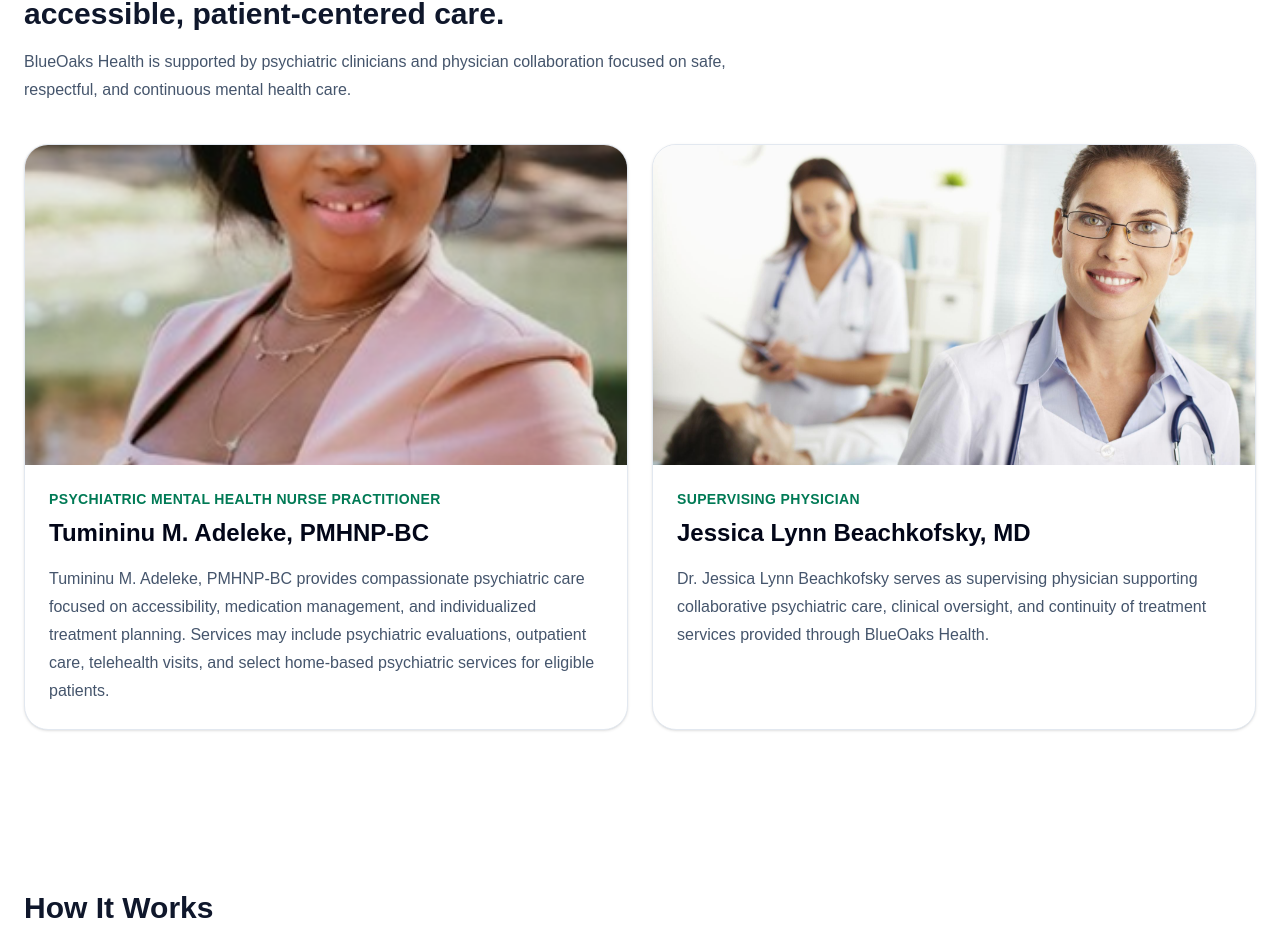
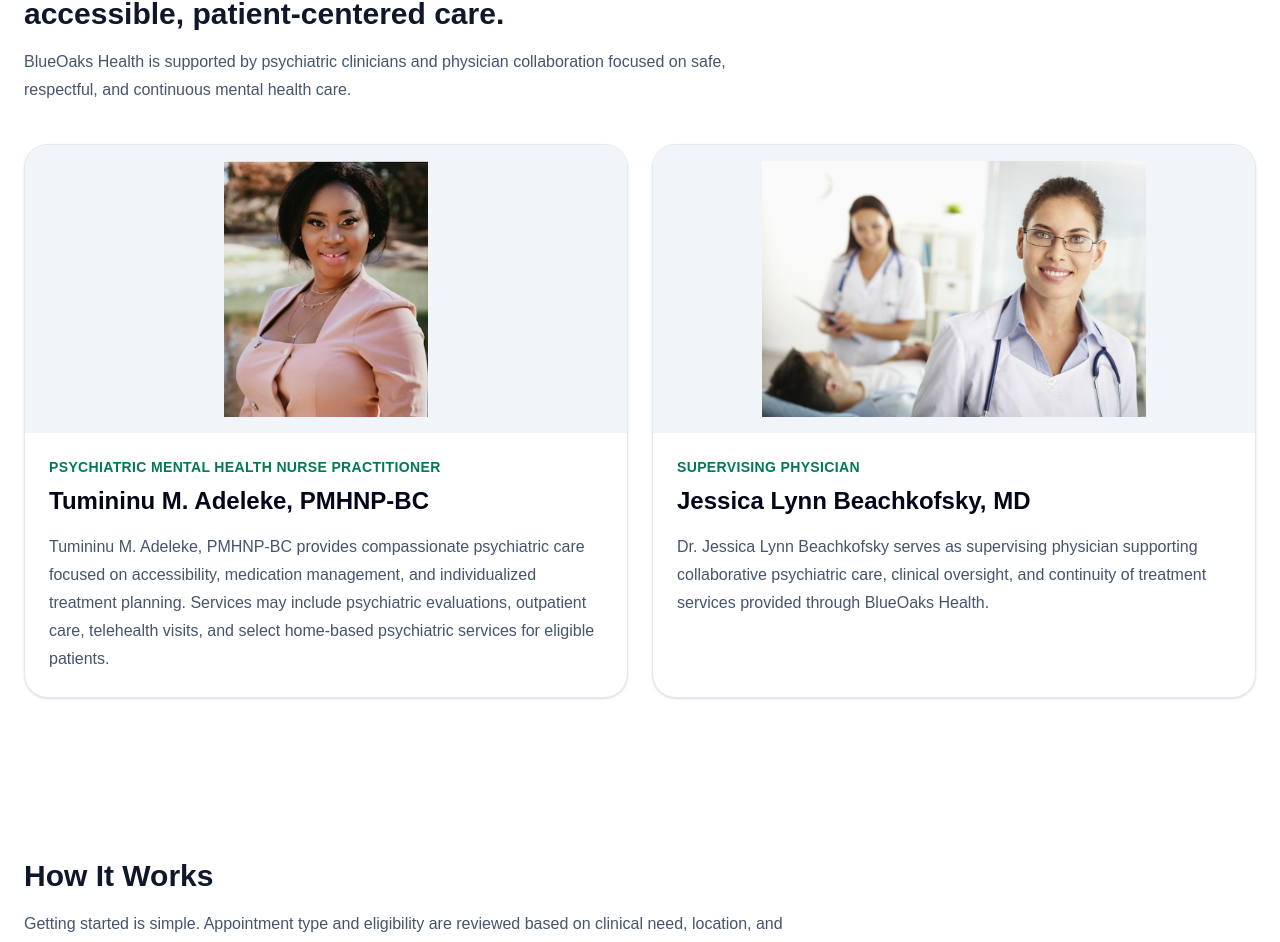
Before and after one commit to administratorblueoakshealth/blueoakshealth, a Next.js app: page / in a window 1280 px wide. Shown: the part 2631-3573 px from the top of the page. Built offline with nearby package versions, Linux system fonts and the light colour scheme.

Commit message:
premium homepage update

```diff
--- a/app/page.tsx
+++ b/app/page.tsx
@@ -709,7 +709,11 @@ function TeamCard({
 }) {
   return (
     <div className="overflow-hidden rounded-3xl border border-slate-200 bg-white shadow-sm transition hover:-translate-y-1 hover:shadow-lg">
-      <img src={image} alt={name} className="h-80 w-full object-cover" />
+      <img
+          src={image}
+          alt={name}
+          className="h-72 w-full object-contain bg-slate-100 p-4"
+        />
 
       <div className="p-6">
         <p className="text-sm font-semibold uppercase tracking-wide text-emerald-700">
```
